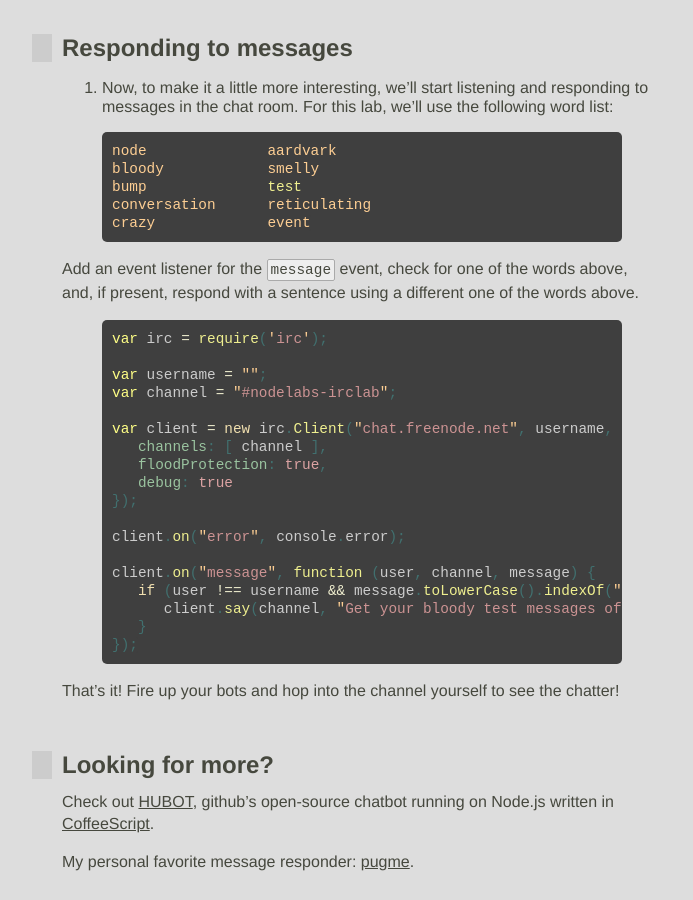
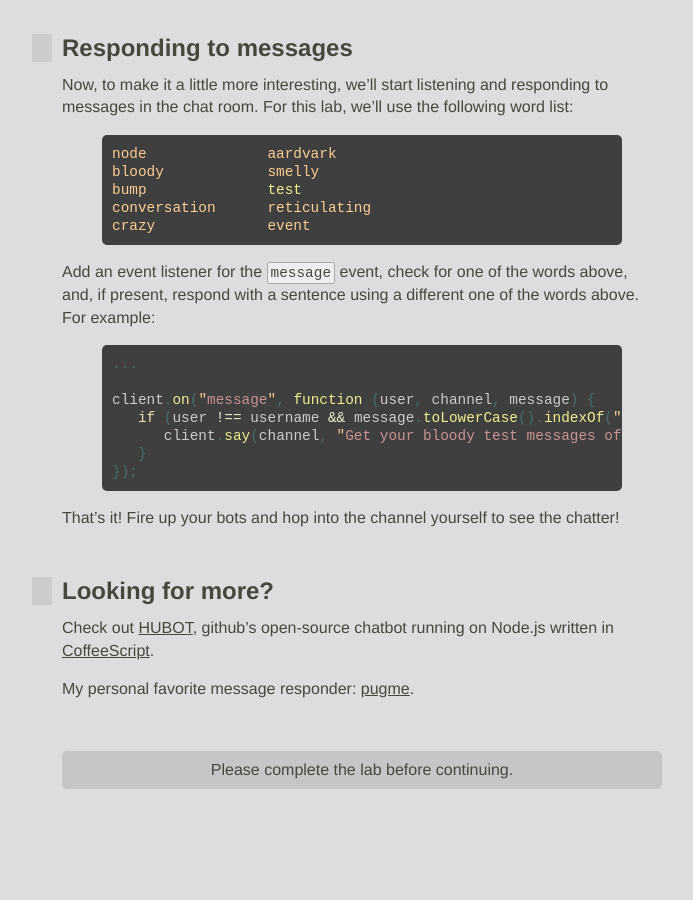
Before and after one commit to JavaScriptKC/workshop, a Jekyll site: the page built from _posts/2012-11-6-irc.md, in a window 1280 px wide and 900 px high, scrolled down 1897 px. Shown: the whole window, without its empty margins (278-971 px from the left). Built offline with Jekyll 4.4.1, drawn with Linux system fonts in a browser that asks for light colours; nearby versions of some CDN libraries; some web fonts are replaced; comment, search, counter and statistics services are not loaded.

Commit message:
Finish off the last couple of sections

```diff
--- a/_posts/2012-11-6-irc.md
+++ b/_posts/2012-11-6-irc.md
@@ -82,21 +82,10 @@ conversation      reticulating
 crazy             event
 {% endhighlight %}
 
-Add an event listener for the `message` event, check for one of the words above, and, if present, respond with a sentence using a different one of the words above.
+Add an event listener for the `message` event, check for one of the words above, and, if present, respond with a sentence using a different one of the words above. For example:
 
 {% highlight javascript %}
-var irc = require('irc');
-
-var username = "";
-var channel = "#nodelabs-irclab";
-
-var client = new irc.Client("chat.freenode.net", username, {
-   channels: [ channel ],
-   floodProtection: true,
-   debug: true
-});
-
-client.on("error", console.error);
+...
 
 client.on("message", function (user, channel, message) {
    if (user !== username && message.toLowerCase().indexOf("test") >= 0) {
```
Also changed, not shown: other parts of _posts/2012-11-6-irc.md (+1 -1 lines).
